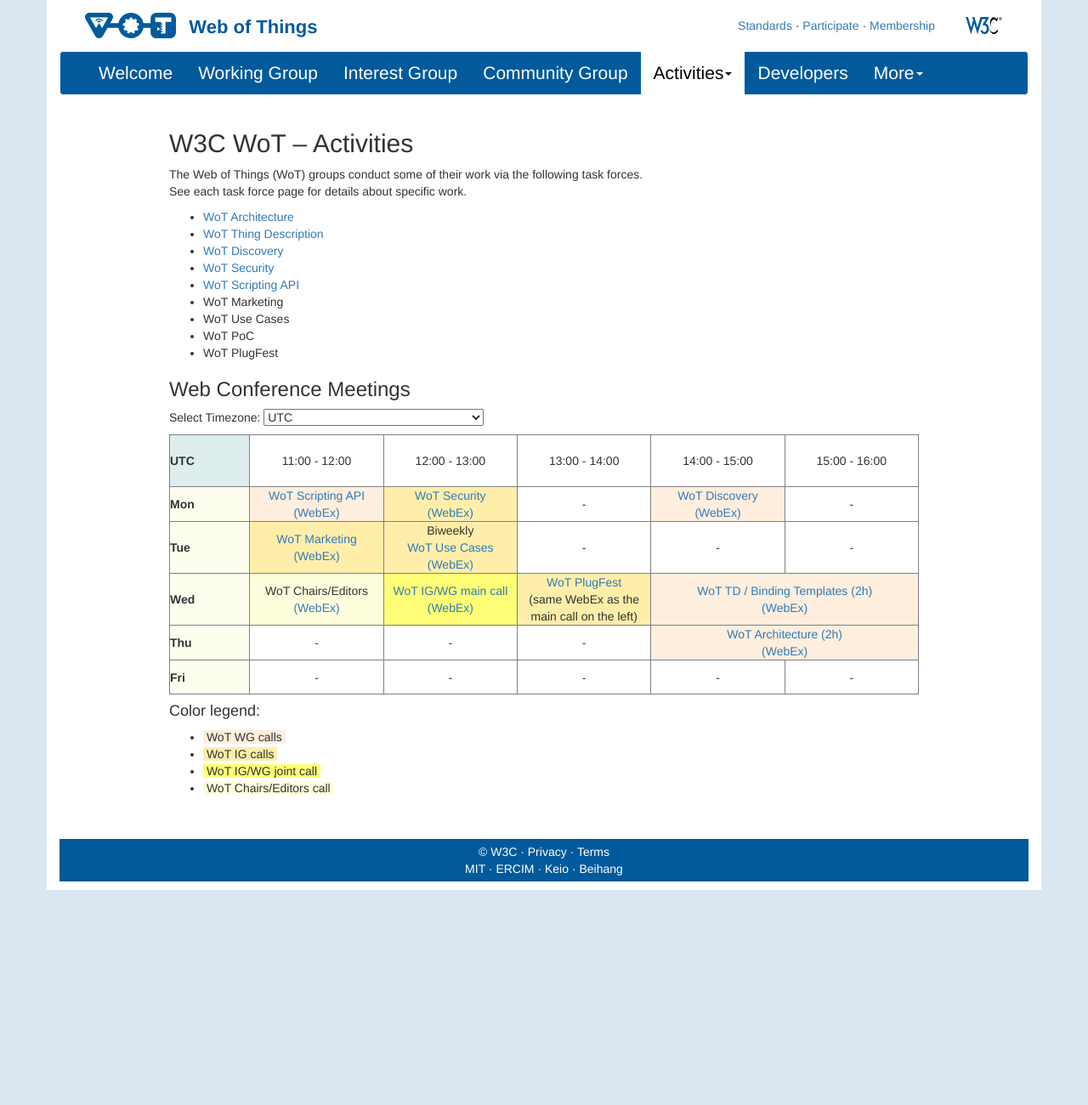
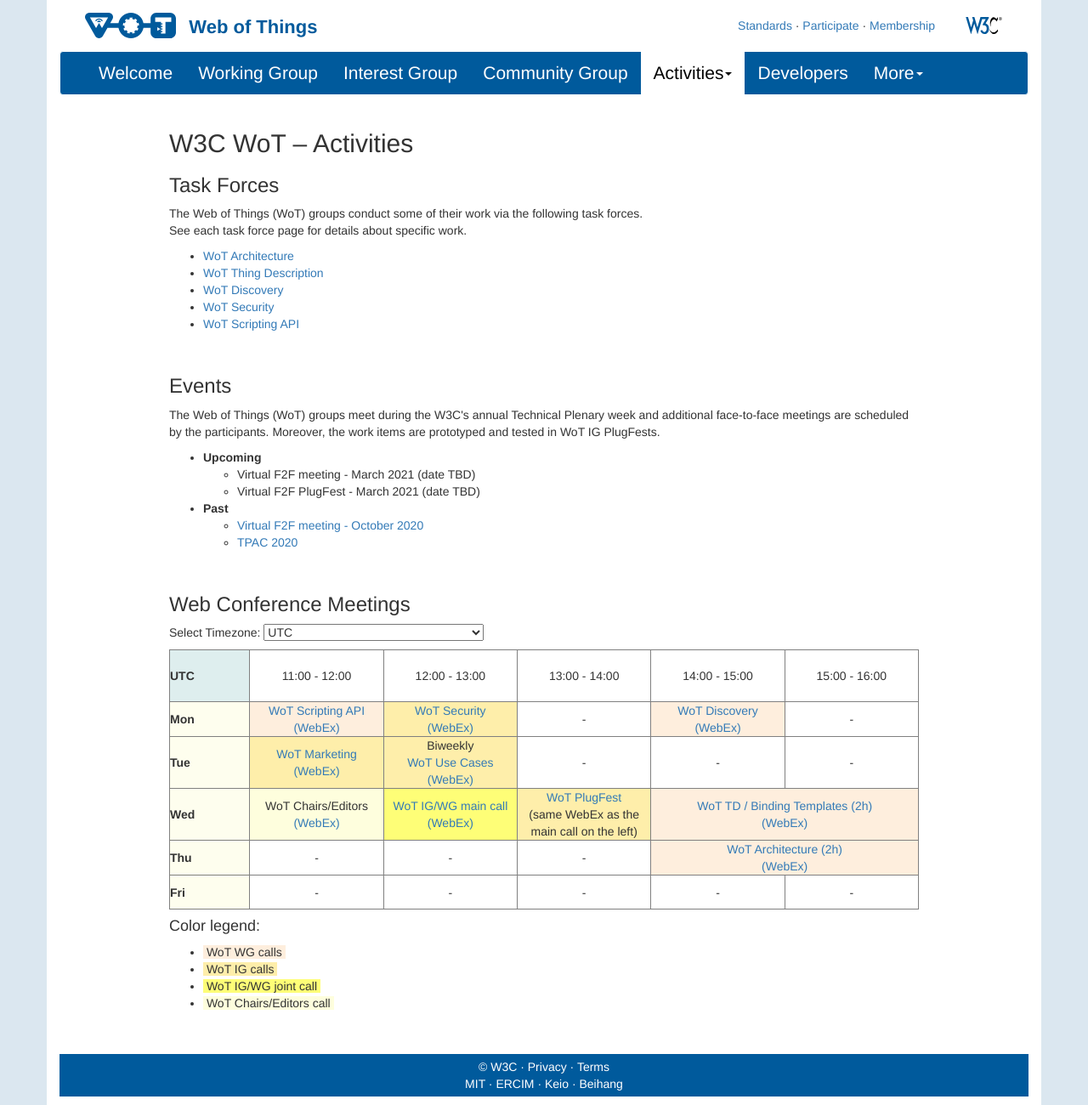
Before and after one commit to w3c/wot-marketing, a Jekyll site: the page built from docs/activities/general/index.html, in a window 1280 px wide. Shown: the whole page at 85% size. Built offline with Jekyll 4.4.1, drawn with Linux system fonts in a browser that asks for light colours; nearby versions of some CDN libraries; before the commit the page ends 1047 px from its top, so only the background shows below that.

Commit message:
feat: restructure general activities entry page

```diff
--- a/docs/activities/general/index.html
+++ b/docs/activities/general/index.html
@@ -5,6 +5,7 @@
 ---
 <div>
 	<h2>W3C WoT – Activities</h2>
+	<h3>Task Forces</h3>
 	<p>
 		The Web of Things (WoT) groups conduct some of their work via the following task forces.<br />
 		See each task force page for details about specific work.
@@ -15,12 +16,34 @@
 		<li><a href="/wot-marketing/activities/tf-discovery/">WoT Discovery</a></li>
 		<li><a href="/wot-marketing/activities/tf-security/">WoT Security</a></li>
 		<li><a href="/wot-marketing/activities/tf-scripting/">WoT Scripting API</a></li>
-		<li>WoT Marketing</li>
+		<!-- <li>WoT Marketing</li>
 		<li>WoT Use Cases</li>
 		<li>WoT PoC</li>
-		<li>WoT PlugFest</li>
+		<li>WoT PlugFest</li> -->
 	</ul>
+	<br />
 
+	<h3>Events</h3>
+	<p>
+		The Web of Things (WoT) groups meet during the W3C's annual Technical Plenary week and additional face-to-face meetings are scheduled by the participants. Moreover, the work items are prototyped and tested in WoT IG PlugFests.
+	</p>
+	<ul>
+		<li>
+			<strong>Upcoming</strong>
+			<ul>
+				<li>Virtual F2F meeting - March 2021 (date TBD)</li>
+				<li>Virtual F2F PlugFest - March 2021 (date TBD)</li>
+			</ul>
+		</li>
+		<li>
+			<strong>Past</strong>
+			<ul>
+				<li><a href="https://www.w3.org/WoT/IG/wiki/F2F_meeting,_October_2020">Virtual F2F meeting - October 2020</a></li>
+				<li><a href="https://www.w3.org/2020/10/TPAC/">TPAC 2020</a></li>
+			</ul>
+		</li>
+	</ul>
+	<br />
 
 <script>
 function initTimezone() {
```
